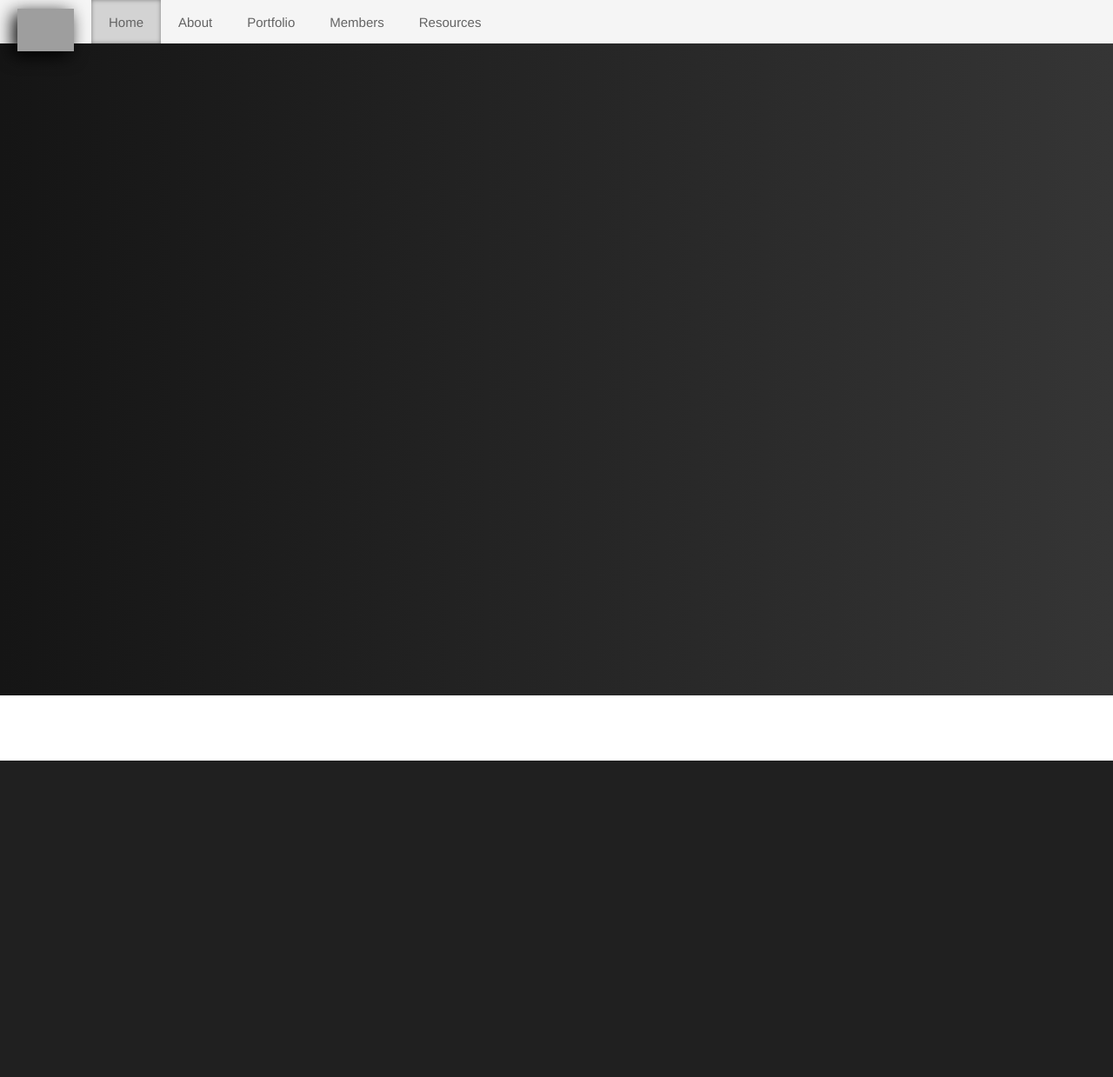
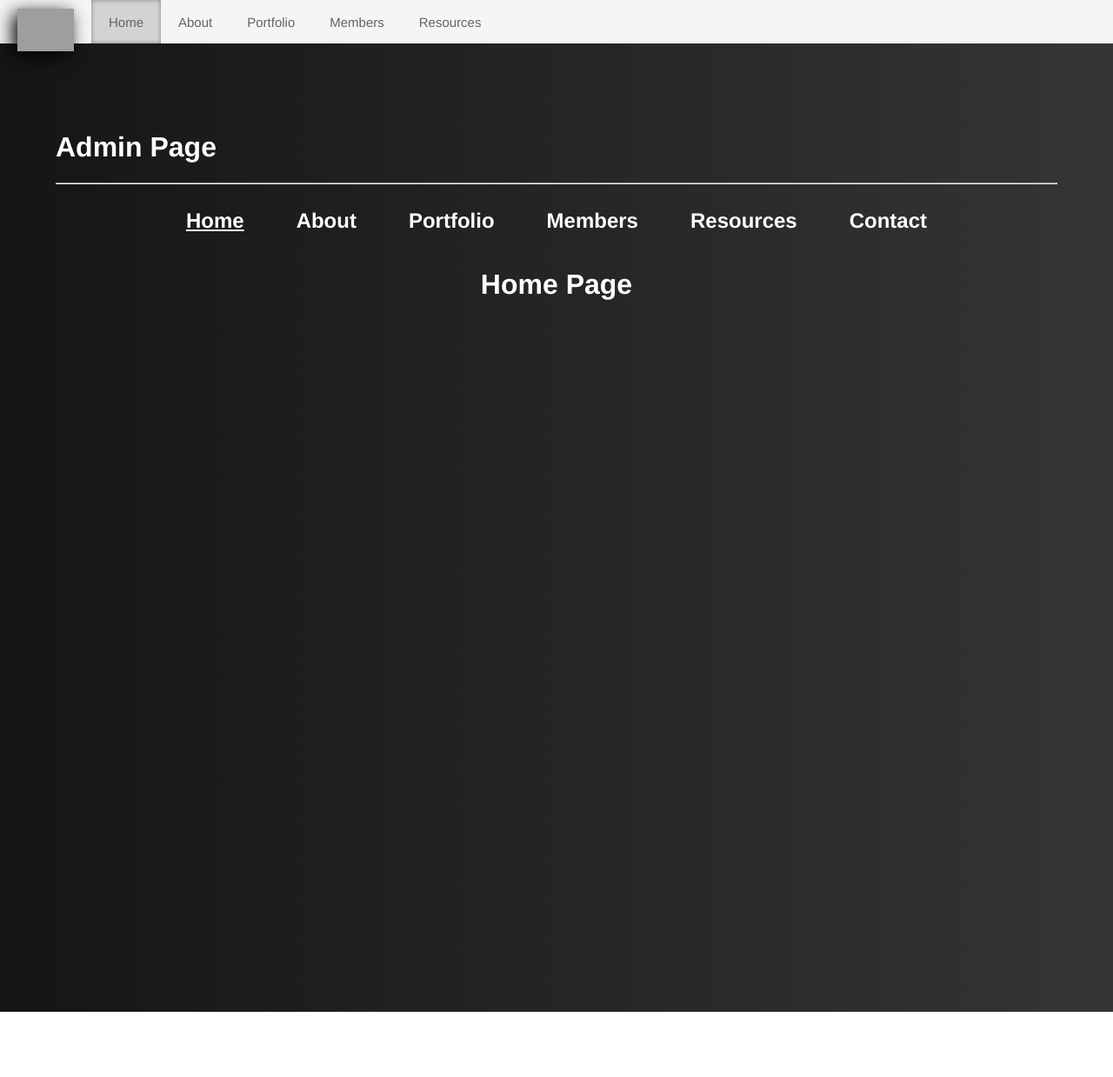
Before and after one commit to ISU-WebDevClub/club-website-mark-2, a PHP site: page /admin/index.php in a window 1280 px wide. Shown: the whole page at 87% size. Before the commit the page ends 875 px from the top, so only its background shows below. Run offline with PHP 8.4, Linux system fonts and the light colour scheme; grey boxes are pictures that could not be loaded.

Commit message:
Admin page javascript is set up. Switches between divs now so we can update the relevant page

```diff
--- a/admin/admin.js
+++ b/admin/admin.js
@@ -1,18 +1,78 @@
 /**
  * Created by gregory on 9/11/16.
  */
-var home = document.getElementById('home_page');
-var about = document.getElementById('about_page');
-var portfolio = document.getElementById('portfolio_page');
-var members = document.getElementById('members_page');
-var resources = document.getElementById('resources_page');
-var contact =document.getElementById('contact_page');
+var home = document.getElementById('home_tab');
+var about = document.getElementById('about_tab');
+var portfolio = document.getElementById('portfolio_tab');
+var members = document.getElementById('members_tab');
+var resources = document.getElementById('resources_tab');
+var contact =document.getElementById('contact_tab');
 
+var home_page = document.getElementById('home_page');
+var about_page = document.getElementById('about_page');
+var portfolio_page = document.getElementById('portfolio_page');
+var members_page = document.getElementById('members_page');
+var resources_page = document.getElementById('resources_page');
+var contact_page =document.getElementById('contact_page');
 
 home.onclick = function(){
-  select_tab('home_page');
+  select_home();
+};
+about.onclick = function(){
+  select_about();
+};
+portfolio.onclick = function(){
+  select_portfolio();
+};
+members.onclick = function(){
+  select_members();
+};
+resources.onclick = function(){
+  select_resources();
+};
+contact.onclick = function(){
+  select_contact();
 };
 
-function select_tab(string){
+function select_home(){
+  remove_selected();
+  home.classList.add('selected_tab');
+  home_page.classList.add('selected_div');
+}
 
+function select_about(){
+  remove_selected();
+  about.classList.add('selected_tab');
+  about_page.classList.add('selected_div');
 }
+
+function select_portfolio(){
+  remove_selected();
+  portfolio.classList.add('selected_tab');
+  portfolio_page.classList.add('selected_div');
+}
+
+function select_members(){
+  remove_selected();
+  members.classList.add('selected_tab');
+  members_page.classList.add('selected_div');
+}
+
+function select_resources(){
+  remove_selected();
+  resources.classList.add('selected_tab');
+  resources_page.classList.add('selected_div');
+}
+
+function  select_contact() {
+  remove_selected();
+  contact.classList.add('selected_tab');
+  contact_page.classList.add('selected_div');
+}
+
+function remove_selected(){
+  var selected = document.getElementsByClassName("selected_tab");
+  selected[0].classList.remove('selected_tab');
+  var selected_div = document.getElementsByClassName("selected_div");
+  selected_div[0].classList.remove('selected_div');
+}
--- a/admin/index.php
+++ b/admin/index.php
@@ -28,33 +28,47 @@
     <link rel="stylesheet" href="style.css">
     <link rel="stylesheet" href="../includes/css/header.css">
     <link rel="stylesheet" href="../includes/css/footer.css">
+
 </head>
 <?php include "../includes/php/header.php" ?>
 <body>
 <div id="content">
+
     <div id="content-sub">
-        <div id="home_page" class="tab_item">
+        <h1>Admin Page</h1>
+        <hr>
+        <div id="menu_grid">
+            <h2 class="tab_item selected_tab" id="home_tab">Home</h2>
+            <h2 class="tab_item" id="about_tab">About</h2>
+            <h2 class="tab_item" id="portfolio_tab">Portfolio</h2>
+            <h2 class="tab_item" id="members_tab">Members</h2>
+            <h2 class="tab_item" id="resources_tab">Resources</h2>
+            <h2 class="tab_item" id="contact_tab">Contact</h2>
+        </div>
 
+        <div id="home_page" class="tab_item_div selected_div">
+            <h1>Home Page</h1>
         </div>
-        <div id="about_page" class="tab_item" hidden>
-
+        <div id="about_page" class="tab_item_div" hidden>
+            <h1>About Page</h1>
         </div>
-        <div id="portfolio_page" class="tab_item" hidden>
-
+        <div id="portfolio_page" class="tab_item_div" hidden>
+            <h1>Portfolio Page</h1>
         </div>
-        <div id="members_page" class="tab_item" hidden>
-
+        <div id="members_page" class="tab_item_div" hidden>
+            <h1>Members Page</h1>
         </div>
-        <div id="resources_page" class="tab_item" hidden>
-
+        <div id="resources_page" class="tab_item_div" hidden>
+            <h1>Resources Page</h1>
         </div>
-        <div id="contact_page" class="tab_item" hidden>
-
+        <div id="contact_page" class="tab_item_div" hidden>
+            <h1>Contact Page</h1>
         </div>
 
 
     </div>
 </div>
+<script src="admin.js" type="application/javascript"></script>
 </body>
 </html>
 
--- a/admin/style.css
+++ b/admin/style.css
@@ -16,6 +16,38 @@ body{
     padding-bottom: 5px;
 
 }
+
+#menu_grid{
+    position: relative;
+    width: 100%;
+
+    overflow:hidden;
+    display: flex;
+    display: -webkit-flex;
+    -webkit-flex-wrap: wrap;
+    justify-content: center;
+    -webkit-justify-content: center;
+}
 .tab_item{
+    text-align: center;
+    margin-left: 30px;
+    margin-right: 30px;
+    cursor: pointer;
+    cursor: hand;
 
 }
+
+h2.selected_tab{
+    text-decoration: underline;
+}
+.tab_item_div{
+    display: none;
+    text-align: center;
+
+}
+.selected_div{
+    display: block;
+    height: 800px;
+    width: 90%;
+    margin-left: 5%;
+}
```
